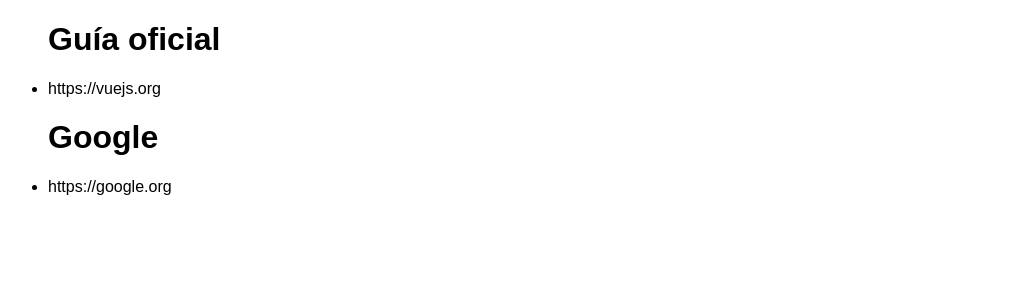
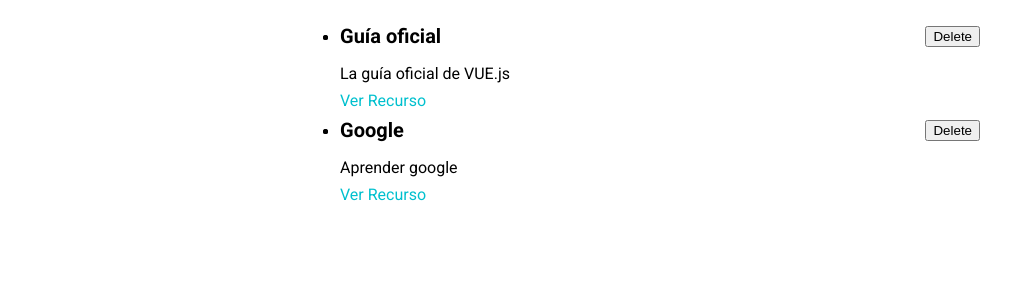
Before and after one commit to vikiii22/Curso-Vue, a Vue app in the folder The-Learning-Resources-App/: page / in a window 1280 px wide. Shown: the top 300 px of the page, without its empty margins (0-1011 px from the left). Built offline with nearby package versions, Linux system fonts and the light colour scheme.

Commit message:
app recursos

```diff
--- a/The-Learning-Resources-App/public/index.html
+++ b/The-Learning-Resources-App/public/index.html
@@ -5,7 +5,7 @@
     <meta http-equiv="X-UA-Compatible" content="IE=edge">
     <meta name="viewport" content="width=device-width,initial-scale=1.0">
     <link rel="icon" href="<%= BASE_URL %>favicon.ico">
-    <title><%= htmlWebpackPlugin.options.title %></title>
+    <title>Jose</title>
   </head>
   <body>
     <noscript>
--- a/The-Learning-Resources-App/src/App.vue
+++ b/The-Learning-Resources-App/src/App.vue
@@ -1,12 +1,20 @@
 <template>
-  <ul  v-for="r in storedResources" :key="r">
-    <h1>{{ r.title }}</h1>
-    <li>{{ r.link }}</li>
+  <ul>
+    <li v-for="r in storedResources" :key="r.id">
+      <resource-item
+        :description="r.description"
+        :link="r.link"
+        :title="r.title"
+      ></resource-item>
+    </li>
   </ul>
 </template>
 
 <script>
+import ResourceItem from './components/ResourceItem.vue';
 export default {
+  components: { 'resource-item': ResourceItem },
+
   data() {
     return {
       storedResources: [
@@ -14,18 +22,17 @@
           id: 'Guía oficial',
           title: 'Guía oficial',
           description: 'La guía oficial de VUE.js',
-          link: 'https://vuejs.org'
+          link: 'https://vuejs.org',
         },
         {
-            id: 'google',
-            title:'Google',
-            description: 'Aprender google',
-            link: 'https://google.org'
-        }
+          id: 'google',
+          title: 'Google',
+          description: 'Aprender google',
+          link: 'https://google.org',
+        },
       ],
     };
   },
-
   methods: {
     hola() {
       return;
@@ -35,7 +42,17 @@
 </script>
 
 <style>
+@import url('https://fonts.googleapis.com/css2?family=Roboto:wght@400;700&display=swap');
+
+* {
+  box-sizing: border-box;
+}
+
 html {
-  font-family: Arial, Helvetica, sans-serif;
+  font-family: 'Roboto', sans-serif;
+}
+
+body {
+  margin: 0;
 }
 </style>
--- /dev/null
+++ b/The-Learning-Resources-App/src/components/ResourceItem.vue
@@ -0,0 +1,60 @@
+<template>
+  <li>
+    <div>
+      <header>
+        <h3>{{ title }}</h3>
+        <button>Delete</button>
+      </header>
+    </div>
+    <p>{{ description }}</p>
+    <nav>
+      <a :href="link">Ver Recurso</a>
+    </nav>
+  </li>
+</template>
+
+<script>
+export default {
+  props: {
+    title: String,
+    description: String,
+    link: String,
+  },
+  data() {
+    return {};
+  },
+  methods: {},
+};
+</script>
+
+<style>
+li {
+  margin: auto;
+  max-width: 40rem;
+}
+
+header {
+  display: flex;
+  justify-content: space-between;
+  align-items: center;
+}
+
+h3 {
+  font-size: 1.25rem;
+  margin: 0.5rem 0;
+}
+
+p {
+  margin: 0.5rem 0;
+}
+
+a {
+  text-decoration: none;
+  color: #00c0ce;
+}
+
+a:hover,
+a:active {
+  color: #360fe4;
+}
+</style>
--- /dev/null
+++ b/The-Learning-Resources-App/src/components/ResourceStored.vue
@@ -0,0 +1,36 @@
+<template>
+    <ul></ul>
+</template>
+
+<script>
+export default {
+  data() {
+    return {
+      storedResources: [
+        {
+          id: 'Guía oficial',
+          title: 'Guía oficial',
+          description: 'La guía oficial de VUE.js',
+          link: 'https://vuejs.org',
+        },
+        {
+          id: 'google',
+          title: 'Google',
+          description: 'Aprender google',
+          link: 'https://google.org',
+        },
+      ],
+    };
+  },
+};
+</script>
+
+<style>
+ul {
+  list-style: none;
+  margin: 0;
+  padding: 0;
+  margin: auto;
+  max-width: 40rem;
+}
+</style>
```
